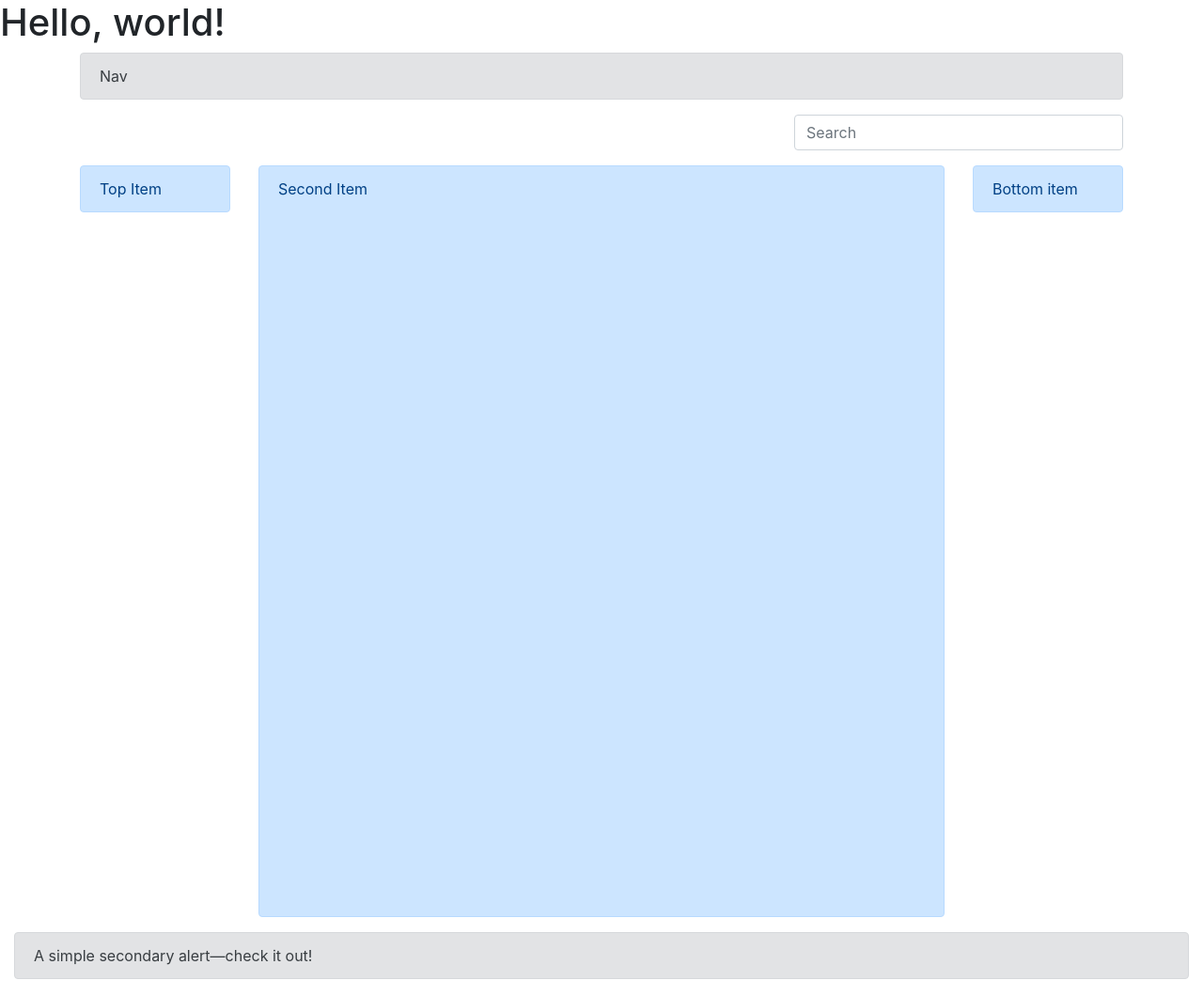
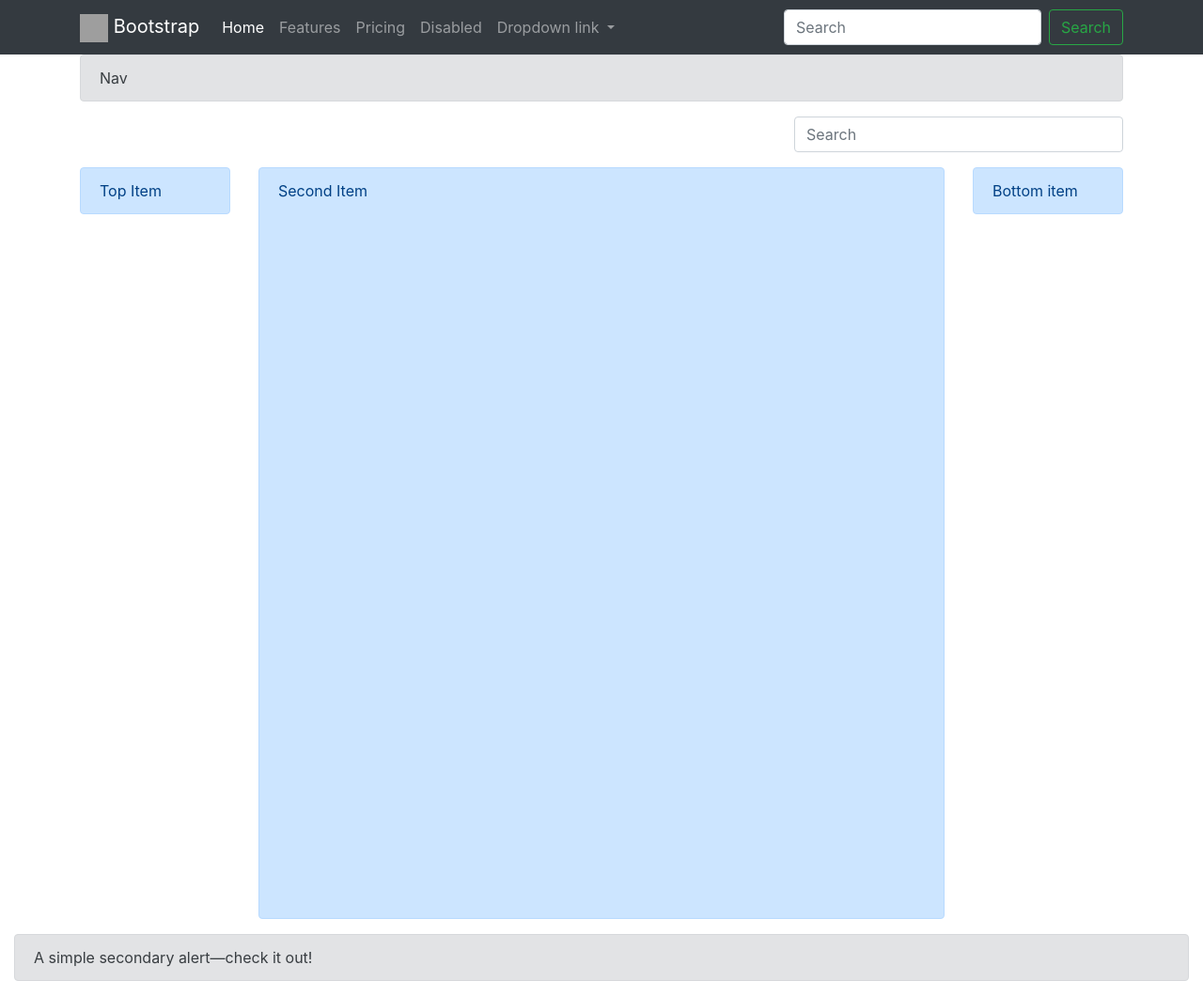
Before and after one commit to SifatIbna/ecommerce-website-project, a Django app: page /bootstrap/ in a window 1280 px wide. Shown: the whole page at 94% size. Run offline with Django 3.2, Linux system fonts and the light colour scheme; some libraries are stand-ins or nearby versions; grey boxes are pictures that could not be loaded.

Commit message:
added navbar in example.html

```diff
--- a/ecommerce/templates/bootstrap/example.html
+++ b/ecommerce/templates/bootstrap/example.html
@@ -11,7 +11,53 @@
     <title>Hello, world!</title>
   </head>
   <body>
-    <h1>Hello, world!</h1>
+
+    <!-- Just an image -->
+    <nav class="navbar navbar-expand-lg navbar-dark bg-dark">
+        <div class='container'>
+            <a class="navbar-brand" href="#">
+                <img src="http://getbootstrap.com/docs/4.5/assets/brand/bootstrap-solid.svg" width="30" height="30" alt="" loading="lazy">
+                Bootstrap
+            </a>
+
+            <button class="navbar-toggler" type="button" data-toggle="collapse" data-target="#navbarNav" aria-controls="navbarNav" aria-expanded="false" aria-label="Toggle navigation">
+                <span class="navbar-toggler-icon"></span>
+            </button>
+            <div class="collapse navbar-collapse" id="navbarNav">
+                <ul class="navbar-nav">
+                    <li class="nav-item active">
+                        <a class="nav-link" href="#">Home <span class="sr-only">(current)</span></a>
+                    </li>
+                    <li class="nav-item">
+                        <a class="nav-link" href="#">Features</a>
+                    </li>
+                    <li class="nav-item">
+                        <a class="nav-link" href="#">Pricing</a>
+                    </li>
+                    <li class="nav-item">
+                        <a class="nav-link" href="#" tabindex="-1" aria-disabled="true">Disabled</a>
+                    </li>
+                    <li class="nav-item dropdown">
+                    <a class="nav-link dropdown-toggle" href="#" id="navbarDropdownMenuLink" role="button" data-toggle="dropdown" aria-haspopup="true" aria-expanded="false">
+                    Dropdown link
+                    </a>
+                    <div class="dropdown-menu" aria-labelledby="navbarDropdownMenuLink">
+                        <a class="dropdown-item" href="#">Action</a>
+                        <a class="dropdown-item" href="#">Another action</a>
+                        <a class="dropdown-item" href="#">Something else here</a>
+                    </div>
+                    </li>
+                </ul>
+                <form class="form-inline ml-auto">
+                    <input class="form-control mr-sm-2" type="search" placeholder="Search" aria-label="Search">
+                    <button class="btn btn-outline-success my-2 my-sm-0" type="submit">Search</button>
+                </form>
+            </div>
+        </div>
+    </nav>
+
+
+
     <div class="container">
 
         <div class="row">
```
